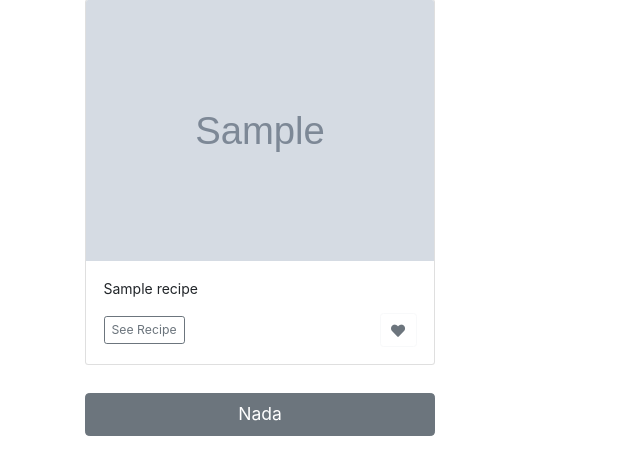
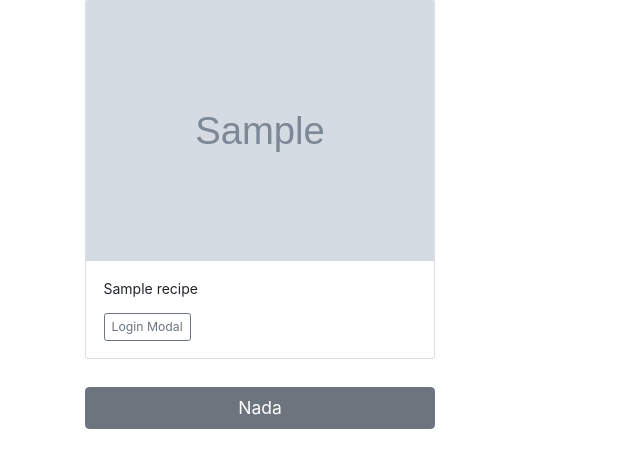
Before and after one commit to dm1905once/cap1_spoon, a Flask app: template templates/recipes/recipes.html in a window 1280 px wide. Shown: the part 102-577 px from the top of the page, without its empty margins (0-640 px from the left). Run offline with Flask 2, Linux system fonts and the light colour scheme; the template is opened without the code that fills it: values that come from a table or form of the project are taken from there, others are empty; tables that the repository leaves empty hold one stand-in row (values such as "Sample post"); grey boxes marked "Sample" are stand-in pictures; some libraries are stand-ins or nearby versions; some web fonts are replaced.

Commit message:
Test modal with dummy form

```diff
--- a/templates/recipes/recipes.html
+++ b/templates/recipes/recipes.html
@@ -8,6 +8,7 @@
 
 {% block main_content %}
     <div class="container">
+
         <div class="row">
         {% for recipe in recipes %}
             <div class="col-6 col-sm-4">
@@ -20,8 +21,37 @@
                     <div class="card-body">
                     <lead class="card-subtitle">{{recipe['title']}}</lead>
                     <div class="d-flex justify-content-between align-items-center mt-3">
-                        <a class="btn btn-sm btn-outline-secondary" href="/recipes/{{recipe['id']}}">See Recipe</a>
-                        <button class="btn btn-outline-light"><i class="text-secondary fas fa-heart"></i> </button>
+                        {% if g.user %}
+                            <a class="btn btn-sm btn-outline-secondary" href="/recipes/{{recipe['id']}}">See Recipe</a>
+                        {% else %}
+                            <button class="btn btn-sm btn-outline-secondary" data-toggle="modal" data-target="#modal2">Login Modal</button>
+                            <div class="modal" id="modal2">
+                                <div class="modal-dialog">
+                                <div class="modal-content">
+                                    <div class="modal-header">
+                                    <h5 class="modal-title">Login</h5>
+                                    <button class="close" data-dismiss="modal">&times;</button>
+                                    </div>
+                                    <div class="modal-body">
+                                    <form>
+                                        <div class="form-group">
+                                        <label for="username">Username</label>
+                                        <input type="text" class="form-control">
+                                        </div>
+                                        <div class="form-group">
+                                            <label for="password">Password</label>
+                                            <input type="password" class="form-control">
+                                        </div>
+                                    </form>
+                                    </div>
+                                    <div class="modal-footer">
+                                    <button class="btn btn-primary" data-dismiss="modal">Login</button>
+                                    </div>
+                                </div>
+                                </div>
+                            </div>
+                        {% endif %}
+                        <!-- <button class="btn btn-outline-light"><i class="text-secondary fas fa-heart"></i> </button> -->
                     </div>
                     </div>
                 </div>
@@ -35,6 +65,10 @@
                 <a class="btn btn-secondary btn-lg btn-block" href="#" role="button">Nada</a>
             </div>
         </div>
+    </div>
 
-    </div>
+<script src="https://code.jquery.com/jquery-3.3.1.slim.min.js" integrity="sha384-q8i/X+965DzO0rT7abK41JStQIAqVgRVzpbzo5smXKp4YfRvH+8abtTE1Pi6jizo" crossorigin="anonymous"></script>
+<script src="https://cdnjs.cloudflare.com/ajax/libs/popper.js/1.14.7/umd/popper.min.js" integrity="sha384-UO2eT0CpHqdSJQ6hJty5KVphtPhzWj9WO1clHTMGa3JDZwrnQq4sF86dIHNDz0W1" crossorigin="anonymous"></script>
+<script src="https://stackpath.bootstrapcdn.com/bootstrap/4.3.1/js/bootstrap.min.js" integrity="sha384-JjSmVgyd0p3pXB1rRibZUAYoIIy6OrQ6VrjIEaFf/nJGzIxFDsf4x0xIM+B07jRM" crossorigin="anonymous"></script>
+
 {% endblock %}
```
